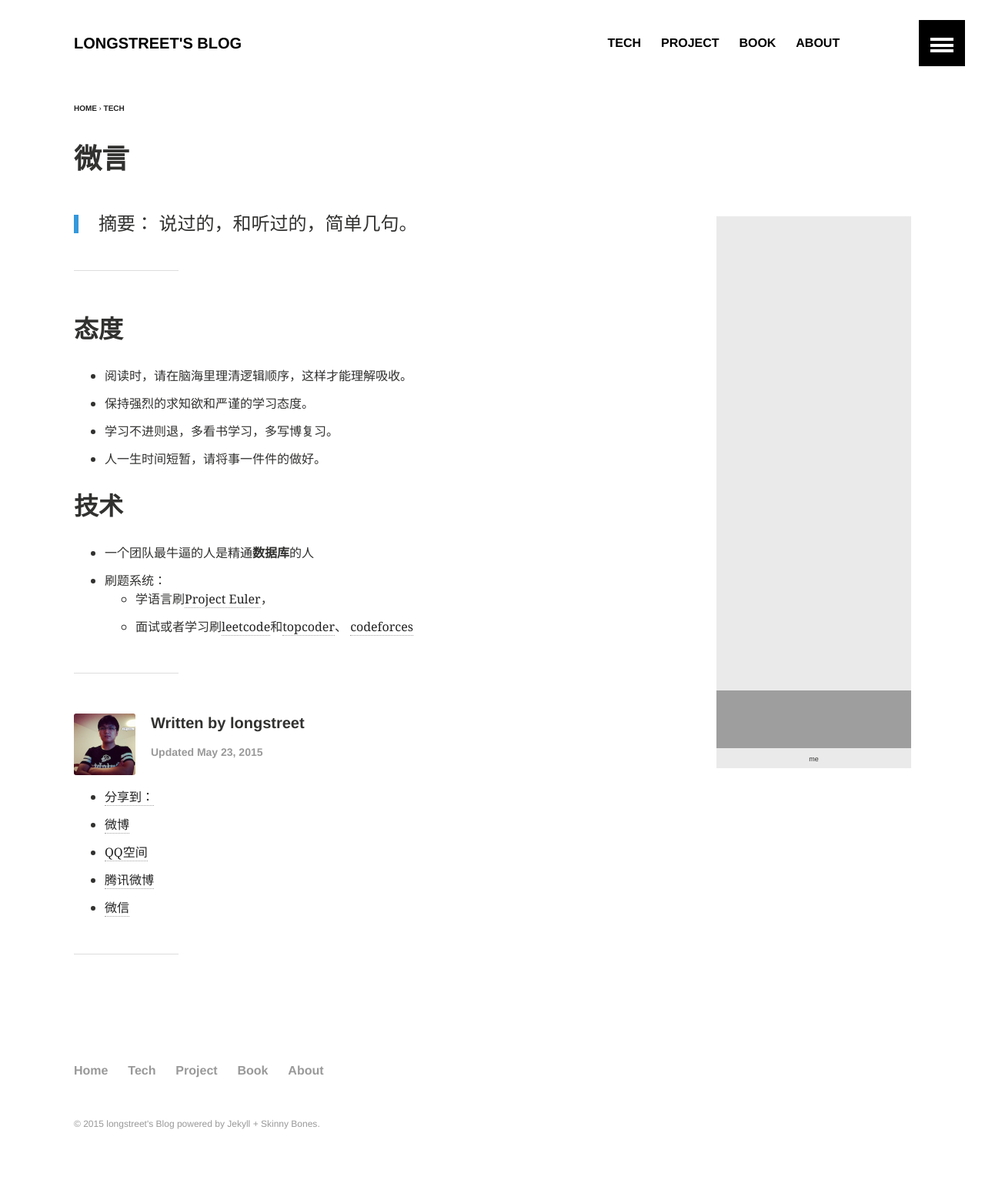
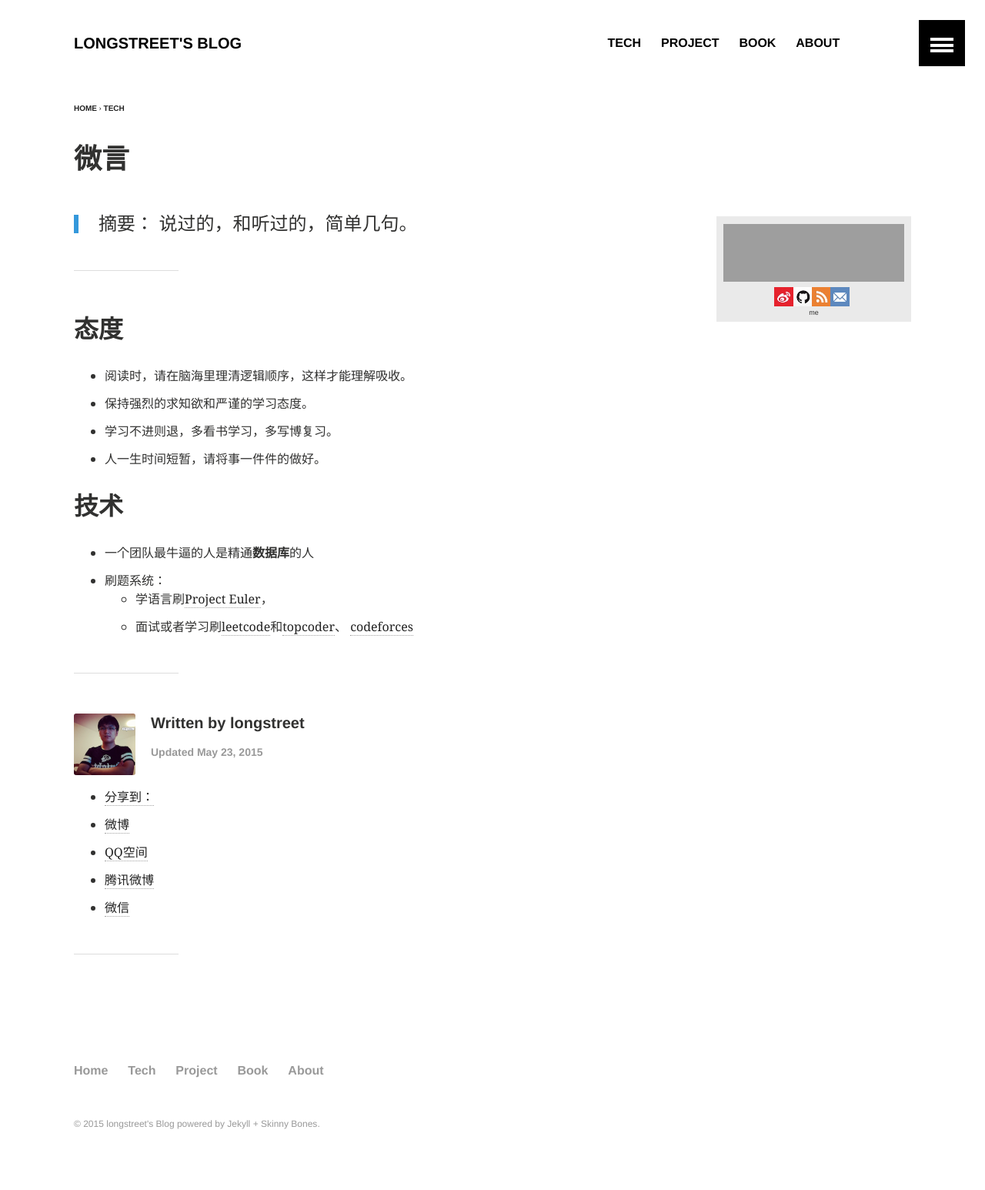
Before and after one commit to caichen6/caichen6.github.io, a Jekyll site: the page built from _posts/2015-05-23-微言.md, in a window 1280 px wide. Shown: the whole page at 77% size. Built offline with Jekyll 4.4.1, drawn with Linux system fonts in a browser that asks for light colours; comment, search, counter and statistics services are not loaded; grey boxes are pictures that could not be loaded.

Commit message:
sidebar&feed weibo github link

```diff
--- a/_config.yml
+++ b/_config.yml
@@ -14,7 +14,7 @@ sass:
     style: compressed
 permalink: /:categories/:year:month:day
 kramdown:
-  toc_levels: 1..2
+  toc_levels: 1..4
 highlighter: pygments
 gems:
   - jekyll-sitemap
@@ -23,7 +23,7 @@ gems:
 # Site owner
 owner:
   name: longstreet
-  email: 1055820594@qq.com
+  email: ustc.cai.chen@qq.com
   twitter:
   google:
     ad-client:
--- a/_includes/advertising.html
+++ b/_includes/advertising.html
@@ -1,24 +1,15 @@
-<style>
-.responsive-ads { width: 300px; height: 200px; }
-@media(min-width: 520px) { .responsive-ads { width: 468px; height: 60px; } }
-@media(min-width: 768px) { .responsive-ads { width: 160px; height: 600px; } }
-</style>
+<div>
 
-<script async src="//pagead2.googlesyndication.com/pagead/js/adsbygoogle.js"></script>
-<ins class="adsbygoogle responsive-ads"
-	style="display:inline-block"
-	data-ad-client="{{ site.owner.google.ad-client }}"
-	data-ad-slot="{{ site.owner.google.ad-slot }}"></ins>
-<script>
-(adsbygoogle = window.adsbygoogle || []).push({});
-</script>
+	<iframe width="93%" height="75" class="share_self"  frameborder="0" scrolling="no" src="http://widget.weibo.com/weiboshow/index.php?language=&width=0&height=75&fansRow=2&ptype=1&speed=0&skin=5&isTitle=0&noborder=0&isWeibo=0&isFans=0&uid=3066390623&verifier=4dae97e6&dpc=1"></iframe>
 
 
+	<div class="home-contact">
+            <a href="http://weibo.com/longstreetcc/" target="_blank" style="margin-left:-5px;"><img src="/images/weibo.jpg" alt="" width="25"/></a>
+            <a href="https://github.com/longstreetcc" target="_blank" style="margin-left:-5px;"><img src="/images/github.jpg" alt="" width="25"/></a>
+            <a href="/atom.xml" target="_blank" style="margin-left:-5px;"><img src="/images/feed.jpg" alt="" width="25"/></a>
+            <a href="mailto:{{site.owner.email}}" target="_blank" style="margin-left:-5px;"><img src="/images/mail.jpg" alt="" width="25"/></a>
+
+    </div>
 
 
-
-<div>
-
-<iframe width="100%" height="75" class="share_self"  frameborder="0" scrolling="no" src="http://widget.weibo.com/weiboshow/index.php?language=&width=0&height=75&fansRow=2&ptype=1&speed=0&skin=5&isTitle=0&noborder=0&isWeibo=0&isFans=0&uid=3066390623&verifier=4dae97e6&dpc=1"></iframe>
-
 </div>
```
Also changed, not shown: categories/about.md (+3 -3 lines), images/feed.jpg (added), images/github.jpg (added), images/mail.jpg (added), images/weibo.jpg (added).
